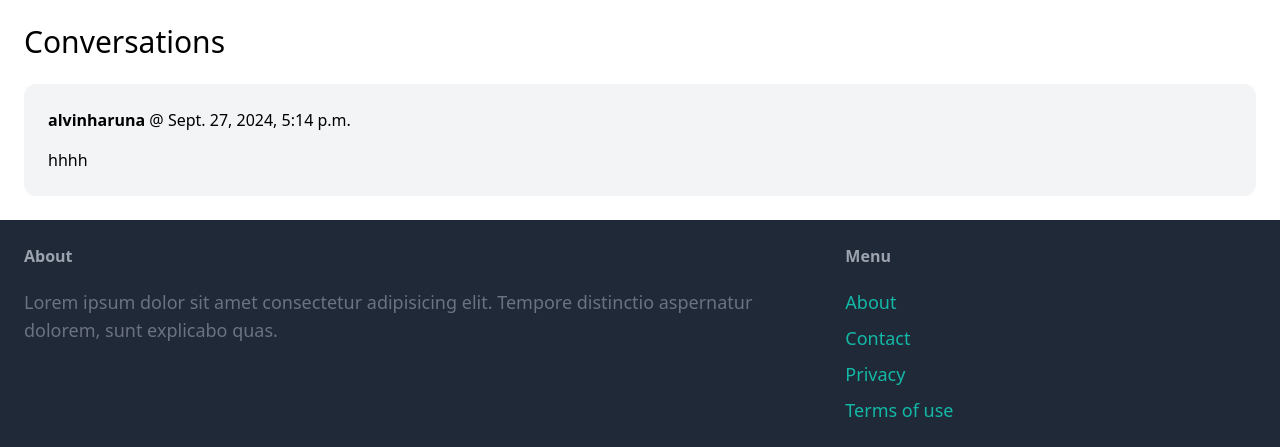
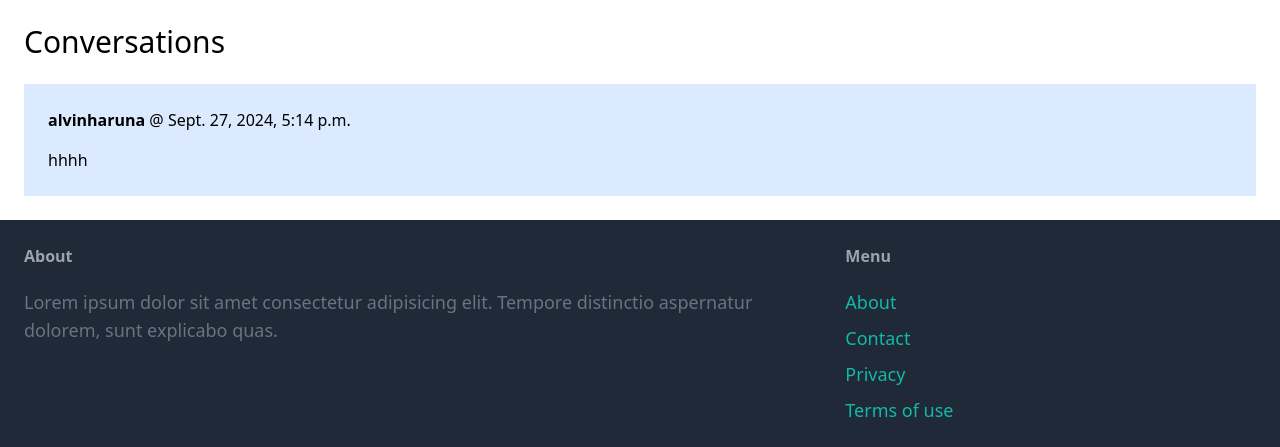
Before and after one commit to HarunaDev/django-oline-marketplace, a Django app: page /inbox/1/ in a window 1280 px wide. Shown: the part 77-524 px from the top of the page. Run offline with Django 4.2, Linux system fonts and the light colour scheme; a user stored in the database is signed in; data comes from the database, SQL or seed files in the repository; some libraries are stand-ins or nearby versions.

Commit message:
used conditional rendering to determine bg of inbox messages card

```diff
--- a/shurp/conversation/templates/conversation/detail.html
+++ b/shurp/conversation/templates/conversation/detail.html
@@ -9,7 +9,7 @@
 
 <div class="space-y-6">
     {% for message in conversation.messages.all %}
-            <div class="p-6 flex bg-gray-100 rounded-xl">
+            <div class="p-6 flex {% if message.created_by == request.user %}bg-blue-100{% else %} bg-gray-100 rounded-xl {% endif %}">
                 <div>
                     <p class="mb-4">
                         <strong>{{ message.created_by.username }}</strong> @ {{ message.created_at }}
```
